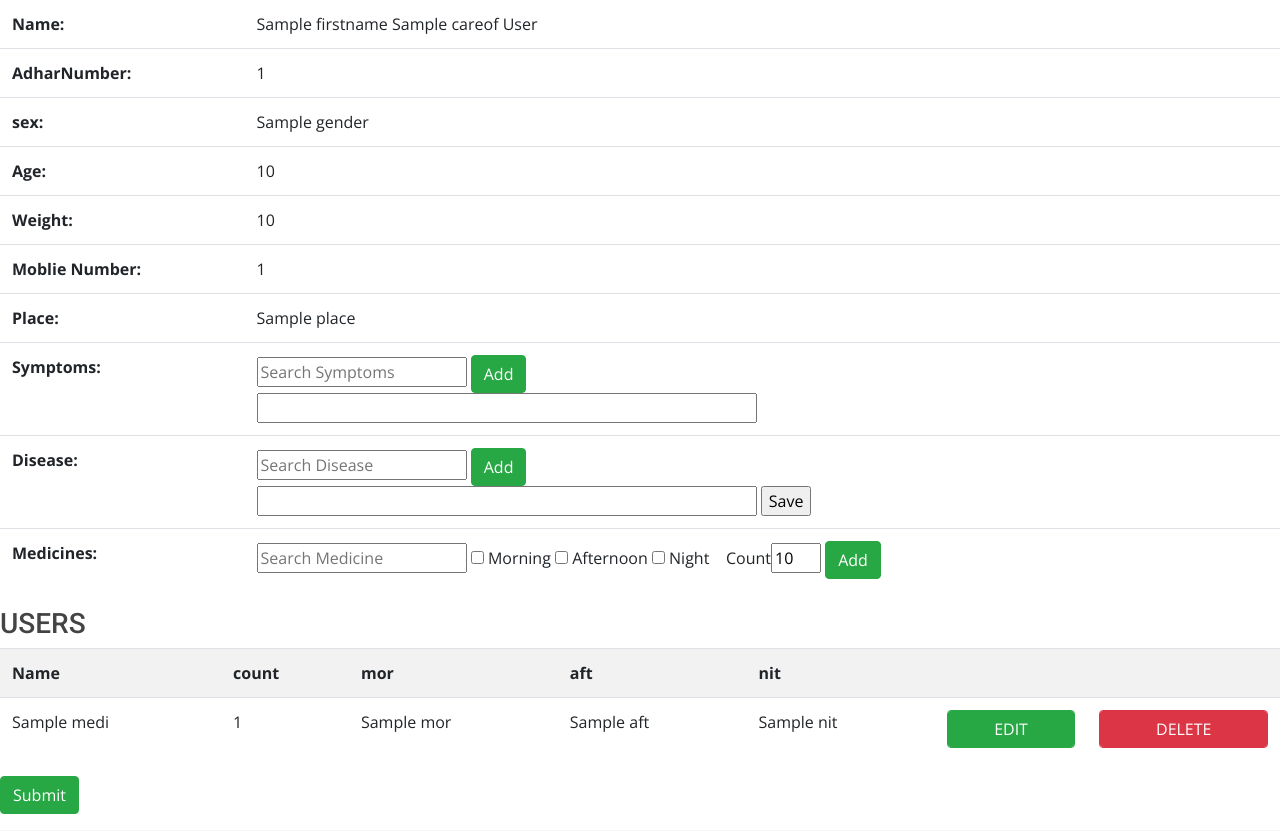
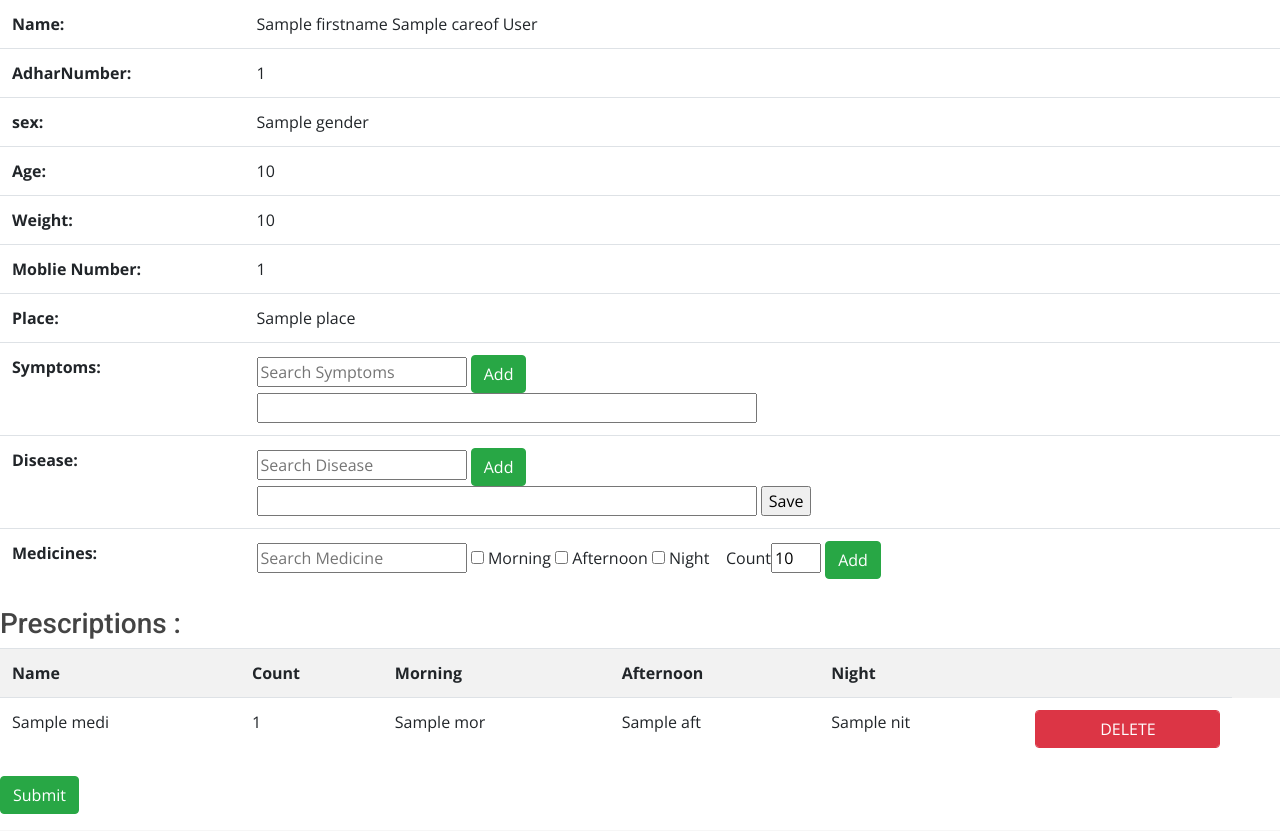
Before and after one commit to sharathcng/HMS, a Django app: template templates/patients/patientPrescriptionPage.html in a window 1280 px wide. Shown: the part 379-1210 px from the top of the page. Run offline with Django 3.2, Linux system fonts and the light colour scheme; the template is opened without the code that fills it: most values are stand-ins (such as "Sample title", 1, 10 or a date in 2020); some libraries are stand-ins or nearby versions; some web fonts are replaced.

Commit message:
medicine delete code not working fine

```diff
--- a/doctor/urls.py
+++ b/doctor/urls.py
@@ -14,4 +14,5 @@ urlpatterns = [
     path('patientLoginPage/', views.patient_Login_Page, name="patientLoginPage"),
     path('addSymptom/<int:pk>', views.add_symptom,name="addSymptom"),
     path('addMedicines/<int:pk>', views.add_medicines,name="addMedicines"),
+    path('deleteMedicines/<int:pk>', views.delete_medicines,name="delete_Medicines"),
 ]
--- a/templates/patients/patientPrescriptionPage.html
+++ b/templates/patients/patientPrescriptionPage.html
@@ -99,11 +99,11 @@
                                     <option>{{ medic.drug_name }}</option>
                                 {% endfor %}
                             </datalist>
-                                <input type="checkbox" id="morning" name="morning" value="morning">
+                                <input type="checkbox" id="morning" name="morning" value="Yes">
                                 <label for="morning">Morning</label>
-                                <input type="checkbox" id="afternoon" name="afternoon" value="afternoon">
+                                <input type="checkbox" id="afternoon" name="afternoon" value="Yes">
                                 <label for="afternoon">Afternoon</label>
-                                <input type="checkbox" id="night" name="night" value="night">
+                                <input type="checkbox" id="night" name="night" value="Yes">
                                 <label for="night">Night</label>
                                 &nbsp;&nbsp;
                                 Count<input type="number" id="count" name="count" value="10" style="width: 50px;"/>
@@ -115,30 +115,30 @@
                     </tr>
                 </thead>
                 </table>
-        <h3>USERS</h3>
-        <table id="userTable" class="table table-striped">
+        <h3>Prescriptions :</h3>
+        <table id="medicineTable" class="table table-striped">
           <tr>
             <th>Name</th>
-            <th>count</th>
-            <th >mor</th>
-            <th >aft</th>
-            <th >nit</th>
+            <th>Count</th>
+            <th >Morning</th>
+            <th >Afternoon</th>
+            <th >Night</th>
             <th></th>
             <th></th>
           </tr>
           {% if todaysmedicines %}
           {% for medi in todaysmedicines %}
-          <tr id="user-{{medi.id}}">
+          <tr id="medicine-{{medi.id}}">
               <td class="mediName userData" name="name">{{medi.medicine_name}}</td>
               <td class="mediCount userData" name="count">{{medi.medicine_count}}</td>
               <td class="mediMor userData" name="mor">{{medi.mor}}</td>
               <td class="mediAft userData" name="aft">{{medi.aft}}</td>
               <td class="mediNit userData" name="it">{{medi.nit}}</td>
+              <!-- <td align="center">
+                  <button class="btn btn-success form-control" onClick="editUser({{medi.id}})" data-toggle="modal" data-target="#myModal")>EDIT</button>
+              </td> -->
               <td align="center">
-                  <button class="btn btn-success form-control" onClick="editUser({{medi.id}})" data-toggle="modal" data-target="#myModal")>EDIT</button>
-              </td>
-              <td align="center">
-                  <button class="btn btn-danger form-control" onClick="deleteUser({{medi.id}})">DELETE</button>
+                  <button class="btn btn-danger form-control" onClick="deleteMedicine({{medi.id}})">DELETE</button>
               </td>
           </tr>
           {% endfor %}
@@ -196,21 +196,21 @@
             var morning = $('#morning').val();
           }
           else{
-            var morning = null;
+            var morning = "No";
           }
 
           if(aft == true){
             var afternoon = $('#afternoon').val();
           }
           else{
-            var afternoon = null;
+            var afternoon = "No";
           }
 
           if(nit == true){
             var night = $('#night').val();
           }
           else{
-            var night = null;
+            var night = "No";
           }
 
           $.ajax({
@@ -229,8 +229,8 @@
     }
 
     function appendToMediTable(medi) {
-        $("#userTable > tbody:last-child").append(`
-              <tr id="user-${medi.id}">
+        $("#medicineTable > tbody:last-child").append(`
+              <tr id="medicine-${medi.id}">
                   <td class="mediName" name="name">${medi.name}</td>
                   '<td class="mediCount" name="count">${medi.count}</td>
                   '<td class="mediMor" name="mor">${medi.mor}</td>
@@ -248,5 +248,28 @@
 
     </script>
 
+
+    <script>
+        function deleteMedicine(id) {
+            var action = confirm("Are you sure you want to delete this medicine?");
+            if (action != false) {
+              $.ajax({
+                type: "POST",
+                headers: { "X-CSRFToken": token },
+                url: '{% url "delete_Medicines" d.adharNumber %}',
+                data: {
+                      id: id,
+                  },
+                  dataType: 'json',
+                  success: function (data) {
+                      if (data.deleted) {
+                        $("#medicineTable #medicine-" + id).remove();
+                      }
+                  }
+              });
+            }
+          }
+    </script>
+
       {% endfor %}
 {% endblock content %}
```
Also changed, not shown: doctor/views.py (+8 -0 lines).
